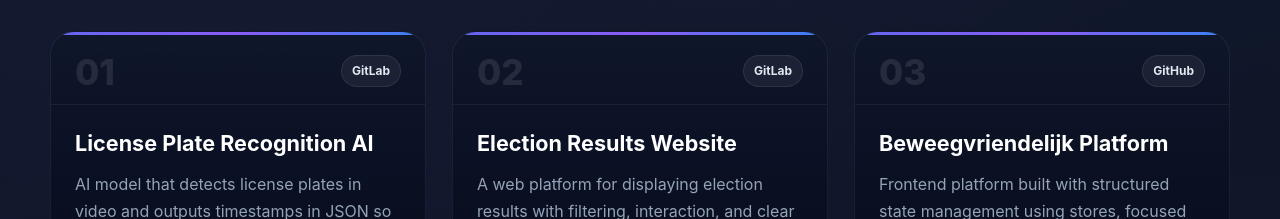
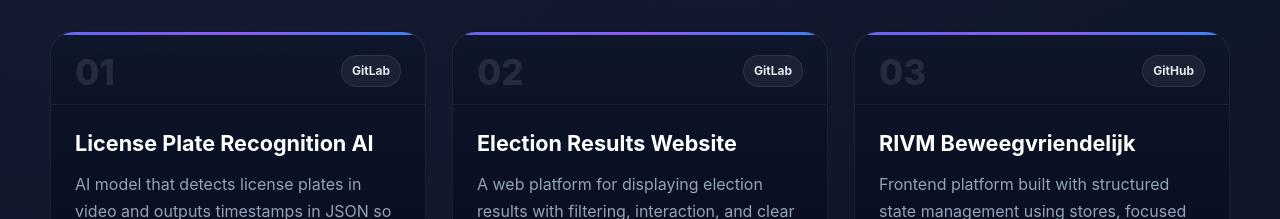
Before and after one commit to MichaelShaker/Portfolio, a Vue app: page / in a window 1280 px wide. Shown: the part 2220-2439 px from the top of the page. Built offline with nearby package versions, Linux system fonts and the light colour scheme.

Commit message:
Adjuted title

```diff
--- a/src/components/ProjectsSection.vue
+++ b/src/components/ProjectsSection.vue
@@ -24,7 +24,7 @@ const projects = [
   },
   {
     number: '03',
-    title: 'Beweegvriendelijk Platform',
+    title: 'RIVM Beweegvriendelijk',
     description:
         'Frontend platform built with structured state management using stores, focused on clarity and maintainability.',
     tech: ['Vue', 'JavaScript', 'Stores'],
--- a/src/pages/Beweegvriendelijk.vue
+++ b/src/pages/Beweegvriendelijk.vue
@@ -3,7 +3,7 @@
     <div class="container project-page">
       <div class="project-hero">
         <p class="page-label">PROJECT DETAIL</p>
-        <h1>Beweegvriendelijk Platform</h1>
+        <h1>RIVM Beweegvriendelijk</h1>
         <p class="page-text">
           This project is a frontend-focused platform built around the idea of a
           movement-friendly environment. Instead of building a traditional backend-heavy
```
Also changed, not shown: 9 other files (tests, documents, lock files or other folders).
